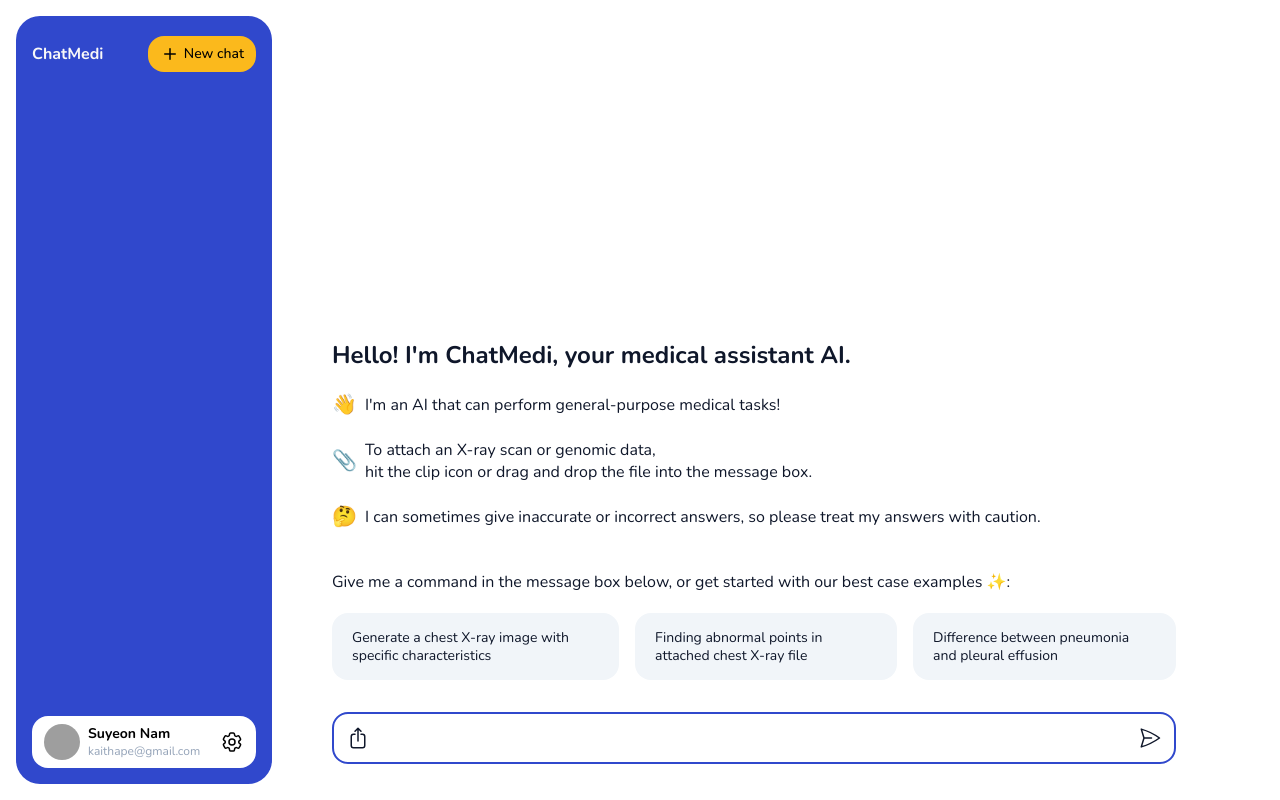
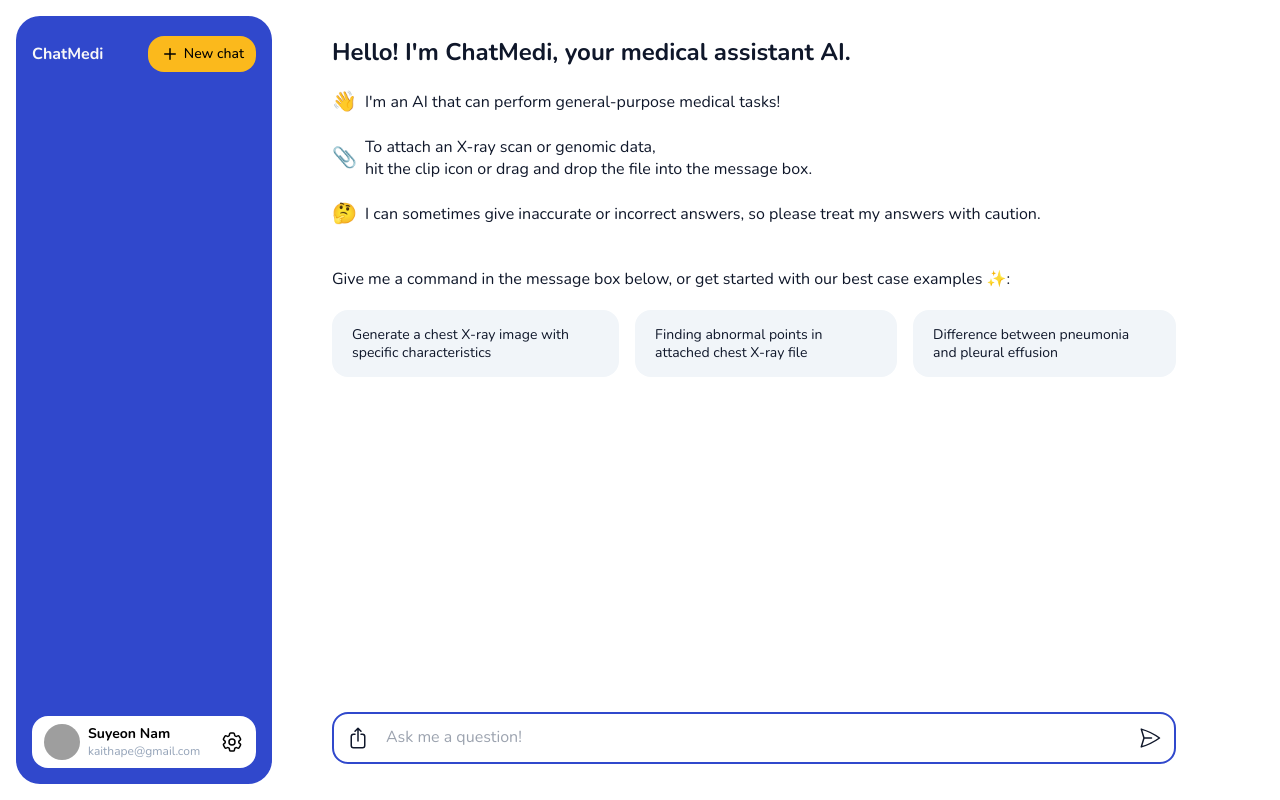
Before and after one commit to mori8/chatmedi, a Next.js app: page /chat in a window 1280 px wide. Built offline with nearby package versions, Linux system fonts and the light colour scheme; grey boxes are pictures that could not be loaded.

Commit message:
Implement: chat textarea with flexible height

```diff
--- a/src/app/chat/page.tsx
+++ b/src/app/chat/page.tsx
@@ -1,15 +1,49 @@
-import React from 'react'
-import ChatSideBar from '@/components/ChatSideBar'
-import { ArrowUpOnSquareIcon, PaperAirplaneIcon } from '@heroicons/react/24/outline'
+'use client';
+
+import React, { useState, useRef, useEffect } from 'react';
+import ChatSideBar from '@/components/ChatSideBar';
+import { ArrowUpOnSquareIcon, PaperAirplaneIcon } from '@heroicons/react/24/outline';
 
 type Props = {}
 
-export default function page({ }: Props) {
+export default function Page({ }: Props) {
   const bestCaseExamples = [
     "Generate a chest X-ray image with specific characteristics",
     "Finding abnormal points in attached chest X-ray file",
     "Difference between pneumonia and pleural effusion"
-  ]
+  ];
+
+  const [content, setContent] = useState('');
+  const textareaRef = useRef<HTMLTextAreaElement>(null);
+
+  const handleChange = (e: React.ChangeEvent<HTMLTextAreaElement>) => {
+    setContent(e.target.value);
+    if (textareaRef.current) {
+      textareaRef.current.style.height = 'auto';
+      if (e.target.value === '') {
+        textareaRef.current.style.height = '20px';
+      } else {
+        textareaRef.current.style.height = `${textareaRef.current.scrollHeight}px`;
+        if (textareaRef.current.scrollHeight > 10 * parseFloat(getComputedStyle(textareaRef.current).lineHeight)) {
+          textareaRef.current.style.height = `${10 * parseFloat(getComputedStyle(textareaRef.current).lineHeight)}px`;
+        }
+      }
+    }
+  };
+
+  useEffect(() => {
+    if (textareaRef.current) {
+      if (content === '') {
+        textareaRef.current.style.height = '20px';
+      } else {
+        textareaRef.current.style.height = 'auto';
+        textareaRef.current.style.height = `${textareaRef.current.scrollHeight}px`;
+        if (textareaRef.current.scrollHeight > 10 * parseFloat(getComputedStyle(textareaRef.current).lineHeight)) {
+          textareaRef.current.style.height = `${10 * parseFloat(getComputedStyle(textareaRef.current).lineHeight)}px`;
+        }
+      }
+    }
+  }, [content]);
 
   return (
     <div className="flex h-screen p-4 gap-10">
@@ -17,8 +51,7 @@
         <ChatSideBar />
       </div>
       <div className="max-w-[884px] flex-1 p-5 text-slate-900 leading-snug flex flex-col gap-8">
-        <div className='flex-1'/>
-        <div className="">
+        <div className="flex-grow overflow-auto">
           <h1 className="text-2xl font-bold">Hello! I'm ChatMedi, your medical assistant AI.</h1>
           <div className="flex items-center mt-5">
             <span role="img" aria-label="waving hand" className="text-xl mr-2">👋</span>
@@ -26,7 +59,7 @@
           </div>
           <div className="flex items-center mt-5">
             <span role="img" aria-label="paper clip" className="text-xl mr-2">📎</span>
-            <p>To attach an X-ray scan or genomic data,<br/>hit the clip icon or drag and drop the file into the message box.</p>
+            <p>To attach an X-ray scan or genomic data,<br />hit the clip icon or drag and drop the file into the message box.</p>
           </div>
           <div className="flex items-center mt-5">
             <span role="img" aria-label="thinking face" className="text-xl mr-2">🤔</span>
@@ -41,12 +74,20 @@
             </div>
           </div>
         </div>
-        <div className='flex flex-row border-2 border-palatinate rounded-2xl p-3 w-full gap-2'>
-        <ArrowUpOnSquareIcon width={24} height={24} className='text-slate-900'/>
-          <input className='flex-1 outline-none' type="text" />
-          <PaperAirplaneIcon width={24} height={24} className='text-slate-900'/>
+        <div className='flex items-start border-2 border-palatinate rounded-2xl p-3 w-full gap-4'>
+          <ArrowUpOnSquareIcon width={24} height={24} className='text-slate-900' />
+          <textarea
+            ref={textareaRef}
+            className="flex-1 outline-none resize-none overflow-auto"
+            placeholder="Ask me a question!"
+            value={content}
+            onChange={handleChange}
+            rows={1}
+            style={{ minHeight: '16px', maxHeight: `${10 * parseFloat(getComputedStyle(document.documentElement).lineHeight)}px` }}
+          />
+          <PaperAirplaneIcon width={24} height={24} className='text-slate-900' />
         </div>
       </div>
     </div>
-  )
+  );
 }
```
